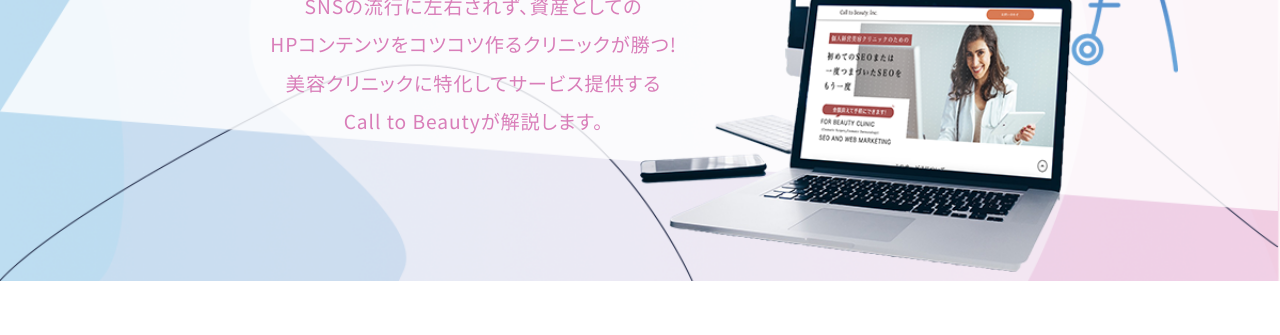
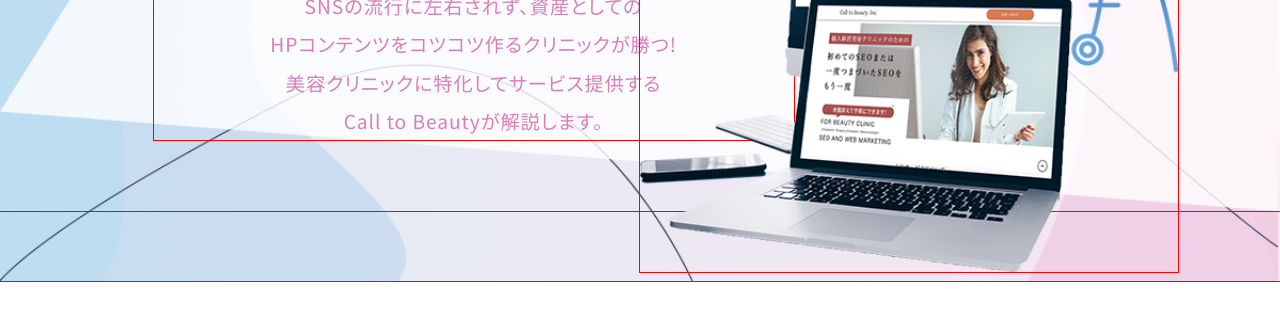
Before and after one commit to watayuria/test2, a plain HTML site: page index.html in a window 1280 px wide. Shown: the part 346-681 px from the top of the page. Drawn offline with nearby package versions, Linux system fonts and the light colour scheme.

Commit message:
body width 100

```diff
--- a/css/style.css
+++ b/css/style.css
@@ -9,12 +9,13 @@
   color: #1e2744;
   /* font-weight: bold; */
   /* letter-spacing: 0.05em; */
-  /* outline: 1px solid red; */
+  outline: 1px solid red;
 }
 
 /********** 共通設定 **********/
   body {
     font-feature-settings: "palt";
+    width: 100%;
   }
 
   .container {
```
